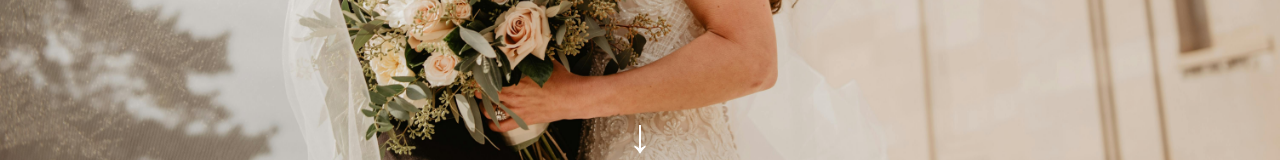
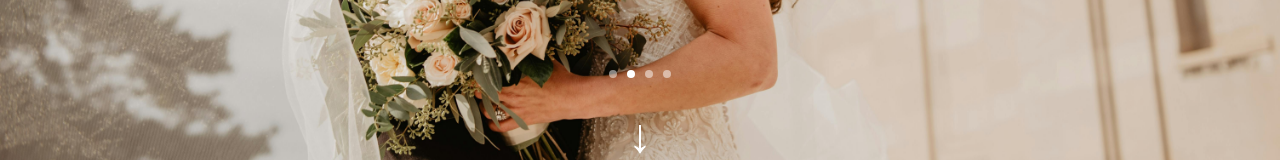
Before and after one commit to VictorySpecificationII/flowersbythebed-photography, a React (Vite) app: page / in a window 1280 px wide. Shown: the part 590-750 px from the top of the page. Built offline with nearby package versions, Linux system fonts and the light colour scheme.

Commit message:
moved dots above the rectangle

```diff
--- a/src/modules/Home.jsx
+++ b/src/modules/Home.jsx
@@ -28,7 +28,7 @@ const Home = () => {
     return () => clearInterval(interval);
   }, [images.length]);
 
-  // Fade-in transition rectangle when bottom of home enters view
+  // Fade-in transition rectangle
   useEffect(() => {
     const observer = new IntersectionObserver(
       ([entry]) => {
@@ -36,13 +36,8 @@ const Home = () => {
           transitionRef.current.classList.add("visible");
         }
       },
-      {
-        root: null,
-        rootMargin: "0px 0px -30% 0px", // triggers when bottom of viewport hits rectangle
-        threshold: 0.1,
-      }
+      { root: null, rootMargin: "0px 0px -30% 0px", threshold: 0.1 }
     );
-
     if (transitionRef.current) observer.observe(transitionRef.current);
     return () => observer.disconnect();
   }, []);
@@ -55,10 +50,10 @@ const Home = () => {
         overflow: "visible",
       }}
     >
-      {/* Image fade carousel */}
+      {/* Carousel images */}
       <ImageCarousel images={images} current={current} />
 
-      {/* Artist overlay with buttons */}
+      {/* Artist overlay */}
       <ArtistOverlay sections={sections} />
 
       {/* Down arrow */}
@@ -82,18 +77,42 @@ const Home = () => {
         ↓
       </div>
 
-      {/* Transition rectangle (glass effect) */}
+      {/* Carousel dots (above rectangle) */}
+      <div
+        style={{
+          position: "absolute",
+          bottom: "220px",
+          left: "50%",
+          transform: "translateX(-50%)",
+          display: "flex",
+          gap: "10px",
+          zIndex: 4,
+        }}
+      >
+        {images.map((_, idx) => (
+          <div
+            key={idx}
+            style={{
+              width: "8px",
+              height: "8px",
+              borderRadius: "50%",
+              backgroundColor: idx === current ? "white" : "rgba(255,255,255,0.5)",
+              transition: "background-color 0.3s",
+            }}
+          />
+        ))}
+      </div>
+
+      {/* Transition rectangle */}
       <div ref={transitionRef} className="transition-rectangle"></div>
 
       <style>
         {`
-          /* Down arrow animation */
           @keyframes jump {
             0% { transform: translateX(-50%) translateY(0); }
             100% { transform: translateX(-50%) translateY(-15px); }
           }
 
-          /* Glassy transition rectangle with square edges */
           .transition-rectangle {
             position: absolute;
             bottom: -120px;
@@ -101,43 +120,29 @@ const Home = () => {
             transform: translateX(-50%) translateY(60px);
             width: 60%;
             height: 200px;
-            background: rgba(255, 255, 255, 0.1); /* translucent white */
-            backdrop-filter: blur(12px); /* glass effect */
+            background: rgba(255, 255, 255, 0.1);
+            backdrop-filter: blur(12px);
             border: 2px solid rgba(255, 255, 255, 0.2);
-            border-radius: 0; /* square corners */
+            border-radius: 0;
             opacity: 0;
             transition: opacity 1.5s ease, transform 1.5s ease;
             z-index: 2;
             pointer-events: none;
           }
 
-          /* Visible state */
           .transition-rectangle.visible {
             opacity: 1;
             transform: translateX(-50%) translateY(-10px);
           }
 
-          /* Responsive adjustments */
           @media (max-width: 768px) {
-            .down-arrow {
-              font-size: 2rem;
-              bottom: 60px;
-            }
-            .transition-rectangle {
-              width: 80%;
-              height: 150px;
-            }
+            .down-arrow { font-size: 2rem; bottom: 60px; }
+            .transition-rectangle { width: 80%; height: 150px; }
           }
 
           @media (max-width: 480px) {
-            .down-arrow {
-              font-size: 1.5rem;
-              bottom: 40px;
-            }
-            .transition-rectangle {
-              width: 90%;
-              height: 120px;
-            }
+            .down-arrow { font-size: 1.5rem; bottom: 40px; }
+            .transition-rectangle { width: 90%; height: 120px; }
           }
         `}
       </style>
--- a/src/modules/submodules/Home/ImageCarousel.jsx
+++ b/src/modules/submodules/Home/ImageCarousel.jsx
@@ -17,67 +17,6 @@ const ImageCarousel = ({ images, current }) => (
         }}
       />
     ))}
-
-    {/* Carousel dots */}
-    <div className="carousel-dots">
-      {images.map((_, idx) => (
-        <div
-          key={idx}
-          className={`carousel-dot ${idx === current ? "active" : ""}`}
-        />
-      ))}
-    </div>
-
-    <style>
-      {`
-        .carousel-dots {
-          position: absolute;
-          bottom: 40px;
-          left: 50%;
-          transform: translateX(-50%);
-          display: flex;
-          gap: 10px;
-          z-index: 3;
-        }
-
-        .carousel-dot {
-          width: 8px;
-          height: 8px;
-          border-radius: 50%;
-          background-color: rgba(255,255,255,0.5);
-          transition: background-color 0.3s;
-        }
-
-        .carousel-dot.active {
-          background-color: white;
-        }
-
-        /* Mobile adjustments */
-        @media (max-width: 768px) {
-          .carousel-dots {
-            bottom: 20px; /* move up closer to bottom */
-            gap: 6px;
-          }
-
-          .carousel-dot {
-            width: 6px;
-            height: 6px;
-          }
-        }
-
-        @media (max-width: 480px) {
-          .carousel-dots {
-            bottom: 15px;
-            gap: 4px;
-          }
-
-          .carousel-dot {
-            width: 5px;
-            height: 5px;
-          }
-        }
-      `}
-    </style>
   </>
 );
 
```
